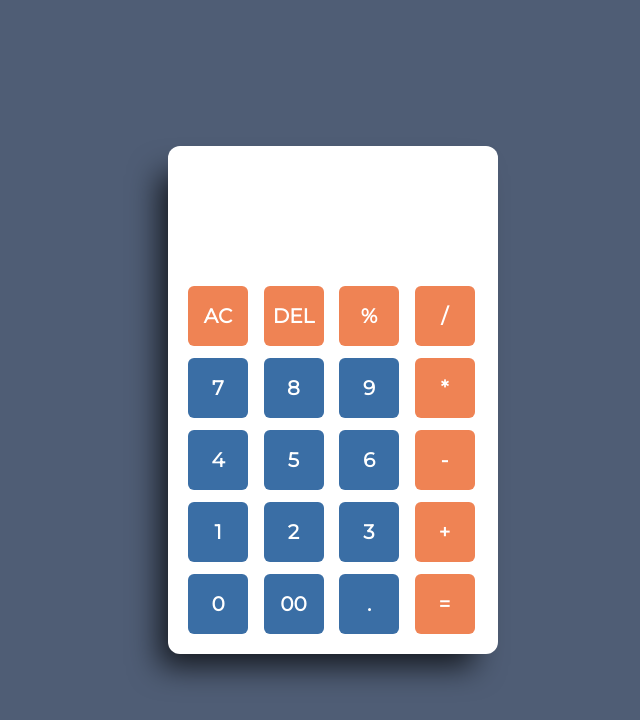
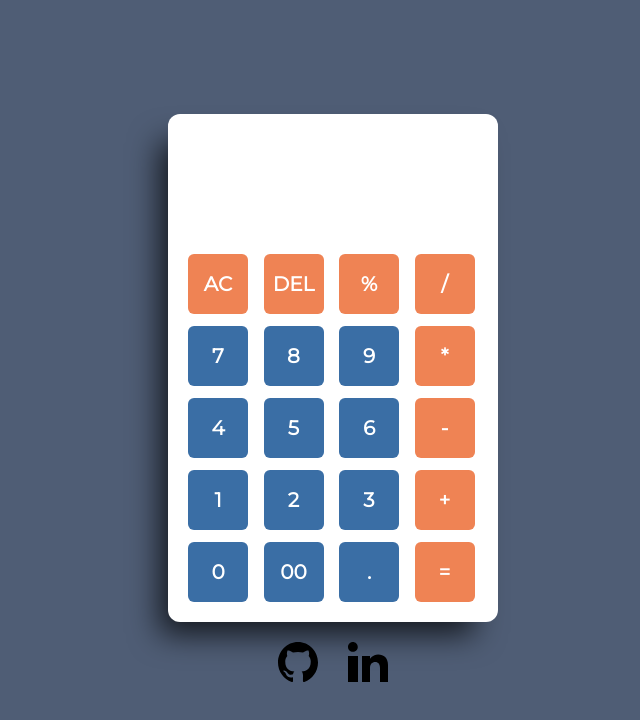
Before and after one commit to FelipeSiravegna/CalculatorApp, a plain HTML site: page index.html in a window 1280 px wide. Shown: the whole page, without its empty margins (307-947 px from the left). Drawn offline with Linux system fonts and the light colour scheme.

Commit message:
Contact links added

```diff
--- a/index.html
+++ b/index.html
@@ -8,9 +8,11 @@
     <link rel="stylesheet" href="style.css" />
     <link rel="shortcut icon" href="./media/icon.svg"
   </head>
+
   <body>
+    <div>
       <div class="container">
-      <input type="text" class="display" readonly/>
+        <input type="text" class="display" readonly />
 
         <div class="buttons">
           <button class="operator" value="AC">AC</button>
@@ -40,6 +42,16 @@
         </div>
       </div>
 
+      <div class="contactLinks">
+        <a href="https://github.com/FelipeSiravegna" target="_blank">
+          <img src="./media/github.svg" alt="GitHub" />
+        </a>
+        <a href="https://www.linkedin.com/in/felipe-siravegna/" target="_blank">
+          <img src="./media/linkedin.svg" alt="LinkedIn" />
+        </a>
+      </div>
+    </div>
+
     <script src="script.js"></script>
   </body>
 </html>
--- a/style.css
+++ b/style.css
@@ -65,3 +65,18 @@ button.operator {
   background-color: #ef8354;
   color: white;
 }
+
+.contactLinks{
+  display: flex;
+  flex-direction: row;
+  justify-content: center;
+  align-items: center;
+  margin-top: 20px;
+  gap: 30px;
+}
+
+.contactLinks img{
+  width: 40px;
+  aspect-ratio: 1;
+  cursor: pointer;
+}
```
Also changed, not shown: media/github.svg (added), media/linkedin.svg (added), media/resume.svg (added). Lines whose indentation alone changed are shown as unchanged.
